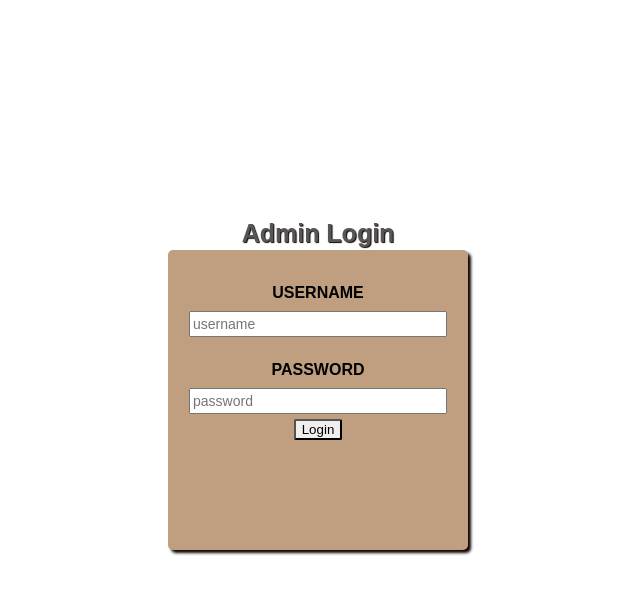
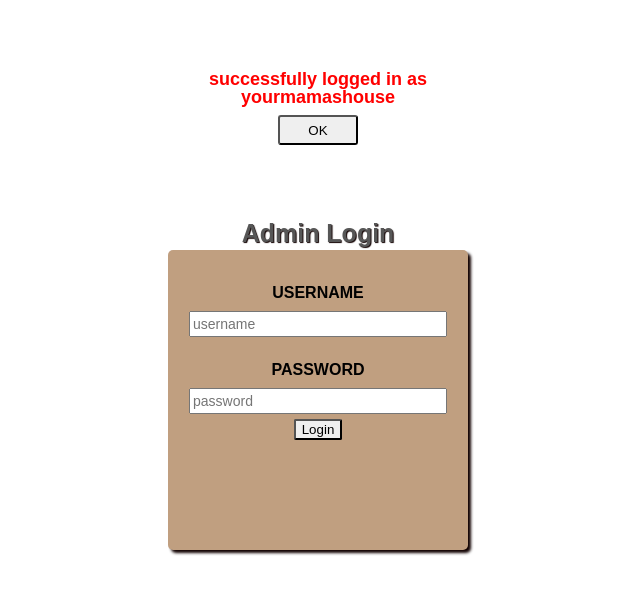
Before and after one commit to claytonpabst/library-catalog, a React (Create React App) app: page /login in a window 1280 px wide. Shown: the top 594 px of the page, without its empty margins (322-962 px from the left). Built offline with nearby package versions, Linux system fonts and the light colour scheme; the HTML template or start-up script is replaced by a standard one.

Commit message:
made link to admin page on successful login

```diff
--- a/src/components/LoginPage/LoginPage.css
+++ b/src/components/LoginPage/LoginPage.css
@@ -45,3 +45,33 @@
     border-radius: 2px;
     cursor: pointer;
 }
+
+.login_results{
+    width: 300px;
+    height: 100px;
+    color: red;
+    font-size: 18px;
+    font-weight: bold;
+    padding-top: 20px;
+    position: absolute;
+    left: calc(50% - 150px);
+    top: 0;
+}
+
+.login_results button{
+    width: 80px;
+    height: 30px;
+    position: absolute;
+    left: 110px;
+    bottom: 5px;
+    border-radius: 3px;
+    cursor: pointer;
+    text-decoration: none;
+}
+
+@media(min-width: 700px){
+    .login_results{
+        height: 150px;
+        padding-top: 70px;
+    }
+}
--- a/src/components/LoginPage/LoginPage.js
+++ b/src/components/LoginPage/LoginPage.js
@@ -2,6 +2,7 @@ import React, { Component } from 'react';
 import './LoginPage.css';
 
 import axios from 'axios';
+import { Link } from 'react-router-dom';
 
 
 class LoginPage extends Component {
@@ -10,7 +11,9 @@ class LoginPage extends Component {
 
     this.state = {
       username: '',
-      password: ''
+      password: '',
+      loginResults: 'successfully logged in as yourmamashouse',
+      showBttn: true
     }
 
     this.authorizeLogin = this.authorizeLogin.bind(this);
@@ -24,7 +27,18 @@ class LoginPage extends Component {
       "password": this.state.password
     })
     .then( res => {
-      console.log(res);
+      let data = res.data;
+      if (data[0].username === this.state.username){
+        this.setState({
+          showBttn: true,
+          loginResults: 'Succesfully Logged in as ' + data[0].username
+        })
+      }else{
+        this.setState({
+          showBttn: false,
+          loginResults: res.data
+        })
+      }
     })
   }
 
@@ -41,6 +55,12 @@ class LoginPage extends Component {
   }
 
   render() {
+
+    let routeBttn = null;
+    if (this.state.showBttn){
+      routeBttn = <Link to='/admin'><button>OK</button></Link>
+    }
+
     return (
       <div className="login_page">
 
@@ -54,6 +74,11 @@ class LoginPage extends Component {
             <button onClick={ this.authorizeLogin } >Login</button>
           </div>
 
+          <div className='login_results'>
+            { this.state.loginResults }
+            { routeBttn }
+          </div>
+
       </div>
     );
   }
```
